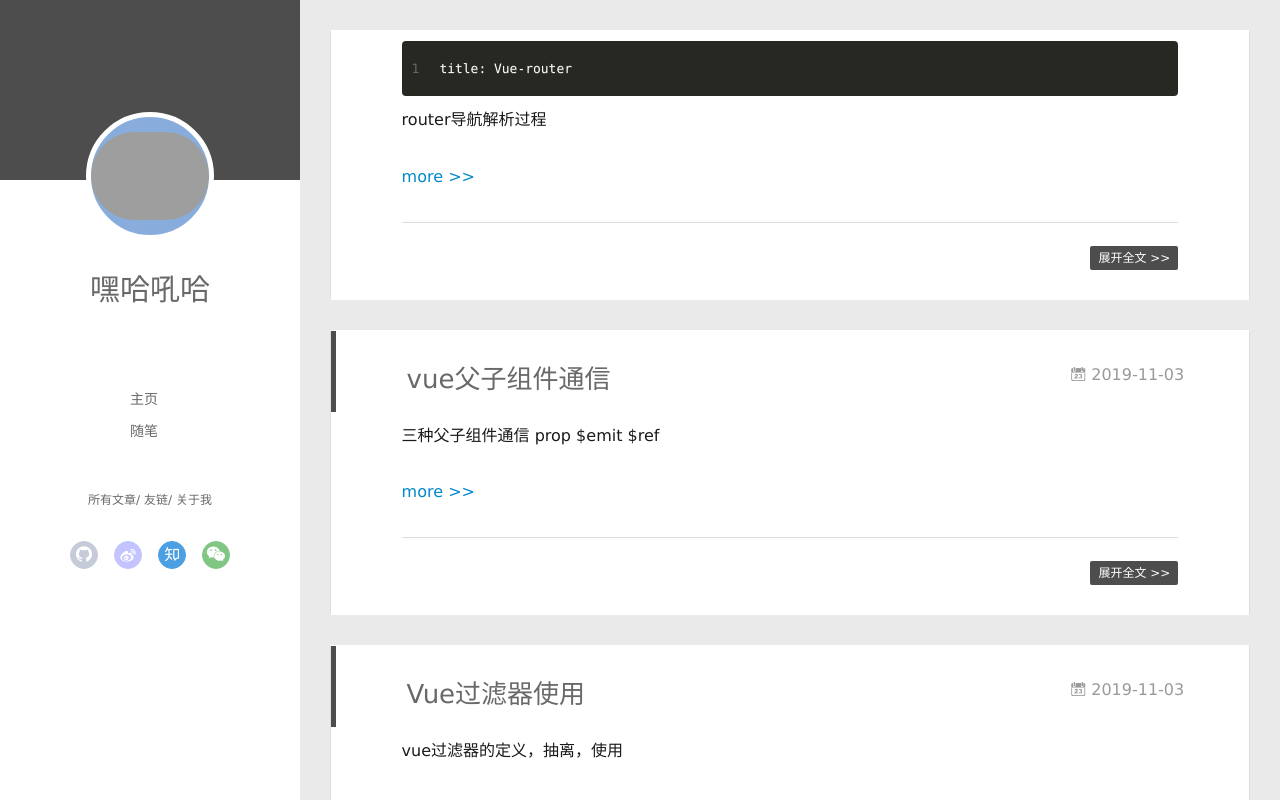
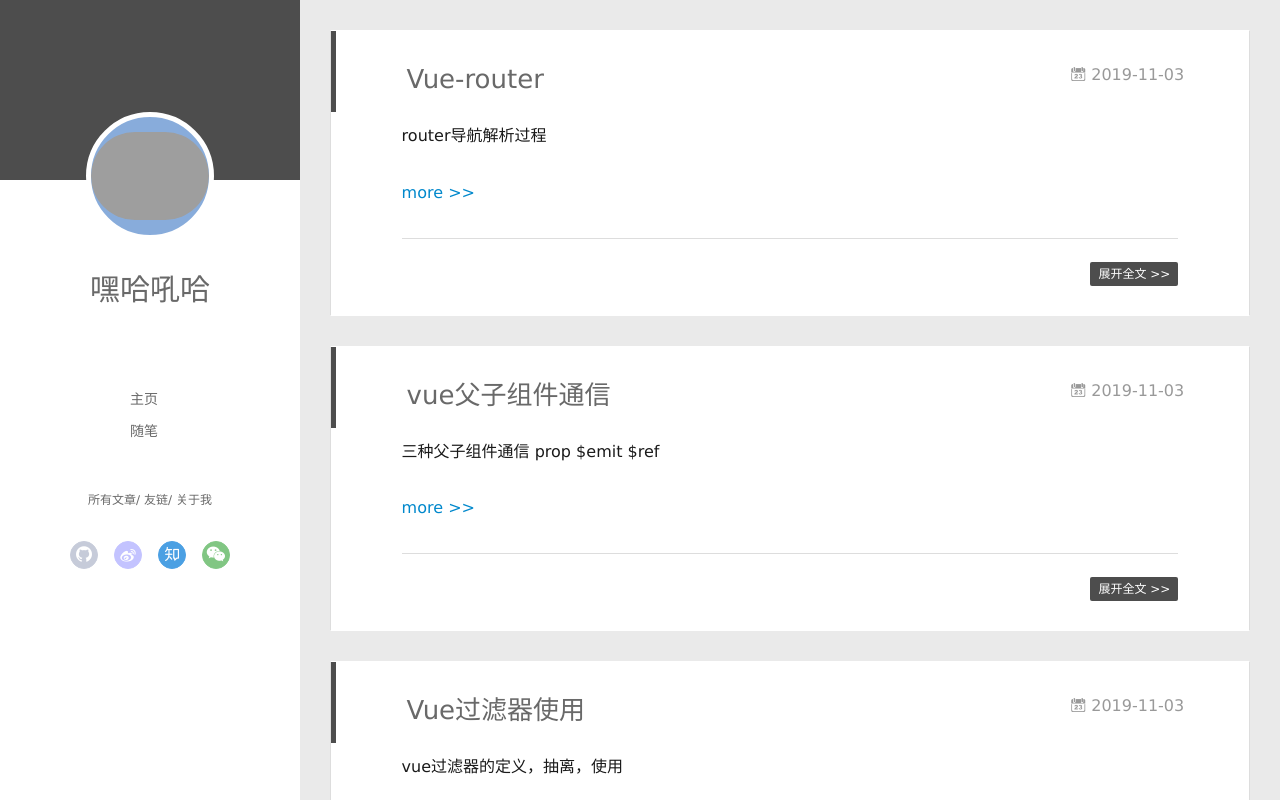
Before and after one commit to mcqer/mcqer.github.io, a plain HTML site: page index.html in a window 1280 px wide. Drawn offline with Linux system fonts and the light colour scheme; grey boxes are pictures that could not be loaded.

Commit message:
Site updated: 2019-11-03 20:48:27

```diff
--- a/content.json
+++ b/content.json
@@ -1 +1 @@
-[{"title":"","date":"2019-11-03T12:37:56.419Z","path":"2019/11/03/vue-router/","tags":[]},{"title":"vue父子组件通信","date":"2019-11-03T12:37:46.894Z","path":"2019/11/03/vue父子组件通信/","tags":[]},{"title":"Vue过滤器使用","date":"2019-11-03T12:37:27.755Z","path":"2019/11/03/过滤器/","tags":[]},{"title":"jq学习部分","date":"2019-09-29T04:13:00.279Z","path":"2019/09/29/jq/","tags":[]},{"title":"H5学习","date":"2019-09-29T04:10:33.461Z","path":"2019/09/29/h5/","tags":[]},{"title":"个人博客搭建","date":"2019-09-29T02:45:29.895Z","path":"2019/09/29/搭建个人博客/","tags":[]}]
+[{"title":"Vue-router","date":"2019-11-03T12:37:56.419Z","path":"2019/11/03/vue-router/","tags":[]},{"title":"vue父子组件通信","date":"2019-11-03T12:37:46.894Z","path":"2019/11/03/vue父子组件通信/","tags":[]},{"title":"Vue过滤器使用","date":"2019-11-03T12:37:27.755Z","path":"2019/11/03/过滤器/","tags":[]},{"title":"jq学习部分","date":"2019-09-29T04:13:00.279Z","path":"2019/09/29/jq/","tags":[]},{"title":"H5学习","date":"2019-09-29T04:10:33.461Z","path":"2019/09/29/h5/","tags":[]},{"title":"个人博客搭建","date":"2019-09-29T02:45:29.895Z","path":"2019/09/29/搭建个人博客/","tags":[]}]
--- a/index.html
+++ b/index.html
@@ -155,11 +155,24 @@
     <article id="post-vue-router" class="article article-type-post  article-index" itemscope itemprop="blogPost">
   <div class="article-inner">
 
+      <header class="article-header">
+
+
+    <h1 itemprop="name">
+      <a class="article-title" href="/2019/11/03/vue-router/">Vue-router</a>
+    </h1>
+
+
+
+        <a href="/2019/11/03/vue-router/" class="archive-article-date">
+  	<time datetime="2019-11-03T12:37:56.419Z" itemprop="datePublished"><i class="icon-calendar icon"></i>2019-11-03</time>
+</a>
+
+      </header>
+
     <div class="article-entry" itemprop="articleBody">
 
-        <figure class="highlight plain"><table><tr><td class="gutter"><pre><span class="line">1</span><br></pre></td><td class="code"><pre><span class="line">title: Vue-router</span><br></pre></td></tr></table></figure>
-
-<p>router导航解析过程</p>
+        <p>router导航解析过程</p>
 
           <a class="article-more-a" href="/2019/11/03/vue-router/#more">more >></a>
 
```
Also changed, not shown: 2019/11/03/vue-router/index.html (+23 -10 lines), 2019/11/03/vue父子组件通信/index.html (+1 -1 lines), archives/2019/11/index.html (+6 -0 lines), archives/2019/index.html (+6 -0 lines), archives/index.html (+6 -0 lines).
